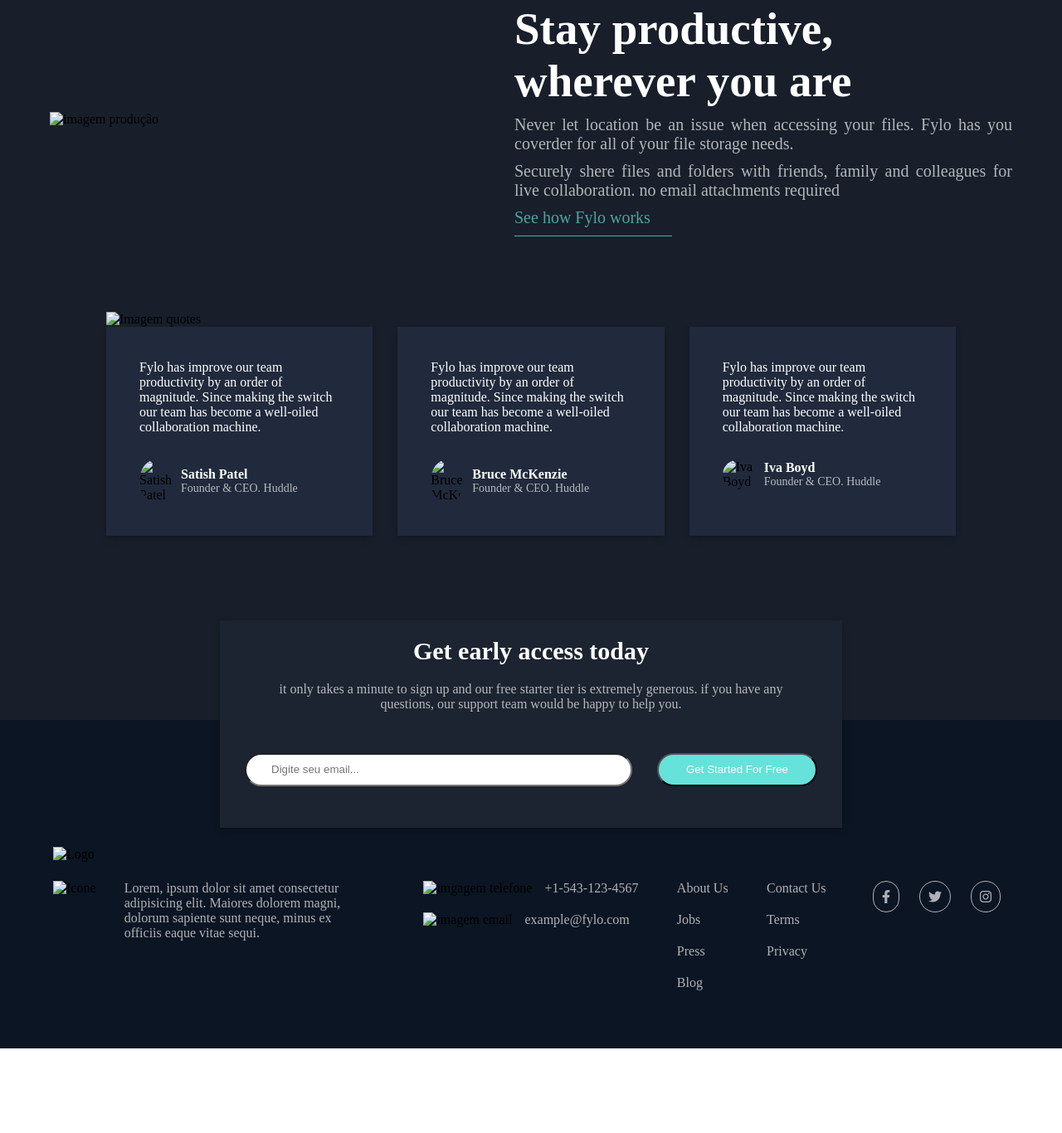
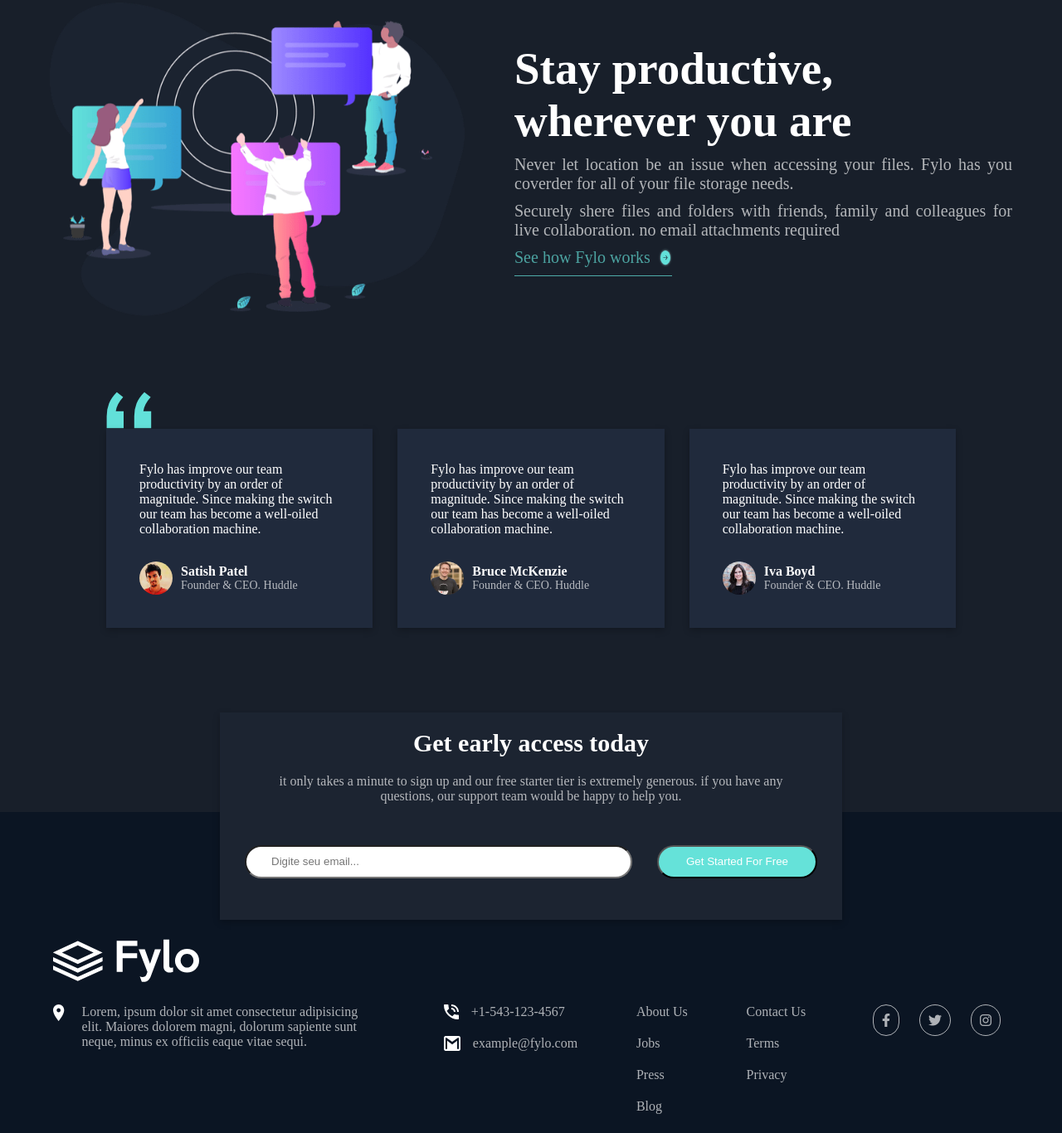
Before and after one commit to LeandroAzevedo-1/web-site-fylo, a plain HTML site: page index.html in a window 1280 px wide. Shown: the part 1482-2848 px from the top of the page at 83% size. Before the commit the page ends 2746 px from the top, so only its background shows below. Drawn offline with Linux system fonts and the light colour scheme; the site is published under a folder, as on GitHub Pages, so addresses that start at the root find nothing.

Commit message:
Exclusão / das imagens

```diff
--- a/index.html
+++ b/index.html
@@ -89,7 +89,7 @@
 
     <section class="produtividade">
 
-      <img class="imagem-protudividade" src="/src/images/illustration-stay-productive.png" alt="imagem produção">
+      <img class="imagem-protudividade" src="src/images/illustration-stay-productive.png" alt="imagem produção">
 
       <div class="produtividade-conteudo">
         <h2>Stay productive, wherever you are</h2>
@@ -97,7 +97,7 @@
           needs.</p>
         <p>Securely shere files and folders with friends, family and colleagues for live collaboration. no email
           attachments required</p>
-        <a href="#">See how Fylo works <img src="/src/images/icon-arrow.svg" alt=""> </a>
+        <a href="#">See how Fylo works <img src="src/images/icon-arrow.svg" alt=""> </a>
       </div>
 
     </section>
@@ -105,7 +105,7 @@
   </main>
 
   <section class="cards-de-colaboradores">
-    <img class="imagem-quotes" src="/src/images/bg-quotes.png" alt="Imagem quotes">
+    <img class="imagem-quotes" src="src/images/bg-quotes.png" alt="Imagem quotes">
 
     <div class="cards">
 
@@ -114,7 +114,7 @@
           become
           a well-oiled collaboration machine.</p>
         <div class="colaboradores">
-          <img src="/src/images/profile-1.jpg" alt="Satish Patel">
+          <img src="src/images/profile-1.jpg" alt="Satish Patel">
 
           <div class="colaboradores-nomes">
             <h4>Satish Patel</h4>
@@ -128,7 +128,7 @@
           become
           a well-oiled collaboration machine.</p>
         <div class="colaboradores">
-          <img src="/src/images/profile-2.jpg" alt="Bruce McKenzie">
+          <img src="src/images/profile-2.jpg" alt="Bruce McKenzie">
 
           <div class="colaboradores-nomes">
             <h4>Bruce McKenzie</h4>
@@ -142,7 +142,7 @@
           become
           a well-oiled collaboration machine.</p>
         <div class="colaboradores">
-          <img src="/src/images/profile-3.jpg" alt="Iva Boyd">
+          <img src="src/images/profile-3.jpg" alt="Iva Boyd">
 
           <div class="colaboradores-nomes">
             <h4>Iva Boyd</h4>
@@ -170,25 +170,25 @@
     </section>
 
     <div class="rodape-logo">
-      <img src="/src/images/logo.svg" alt="Logo">
+      <img src="src/images/logo.svg" alt="Logo">
     </div>
 
     <div class="rodape-conteudo">
 
       <div class="icon-localidade">
-        <img src="/src/images/icon-location.svg" alt="Icone localidade">
+        <img src="src/images/icon-location.svg" alt="Icone localidade">
         <p>Lorem, ipsum dolor sit amet consectetur adipisicing elit. Maiores dolorem magni, dolorum sapiente sunt neque,
           minus ex officiis eaque vitae sequi.</p>
       </div>
 
       <div class="contato">
         <div class="fone">
-          <img src="/src/images/icon-phone.svg" alt="imgagem telefone">
+          <img src="src/images/icon-phone.svg" alt="imgagem telefone">
           <p>+1-543-123-4567</p>
         </div>
 
         <div class="email">
-          <img src="/src/images/icon-email.svg" alt="imagem email">
+          <img src="src/images/icon-email.svg" alt="imagem email">
           <p>example@fylo.com</p>
         </div>
       </div>
--- a/src/css/responsive.css
+++ b/src/css/responsive.css
@@ -84,4 +84,5 @@
         margin-top: 30px;
         font-size: 20px;
     }
+
 }
```
